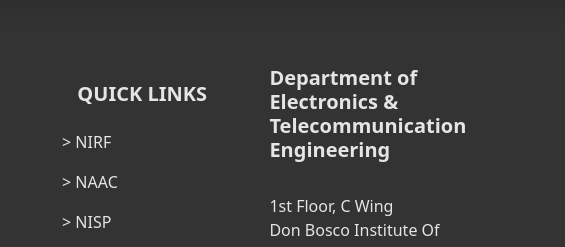
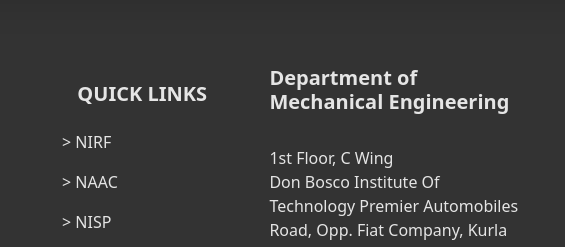
Before and after one commit to yashaskhot/MechDeptWebsite, a plain HTML site: page academics/syllabus.html in a window 1280 px wide. Shown: the part 3761-4008 px from the top of the page, 348-913 px from the left. Drawn offline with nearby package versions, Linux system fonts and the light colour scheme; files that its build step writes are made by us from their sources; a script that the page names is missing.

Commit message:
Update syllabus.html

```diff
--- a/academics/syllabus.html
+++ b/academics/syllabus.html
@@ -765,7 +765,7 @@
            ">
               <!-- Links -->
               <p style=" text-align: left;"><b>
-                  <h5 style=" text-align: left;">Department of Electronics & Telecommunication Engineering</h5>
+                  <h5 style=" text-align: left;">Department of Mechanical Engineering</h5>
                 </b><br>
 
                 1st Floor, C Wing <br>
```
